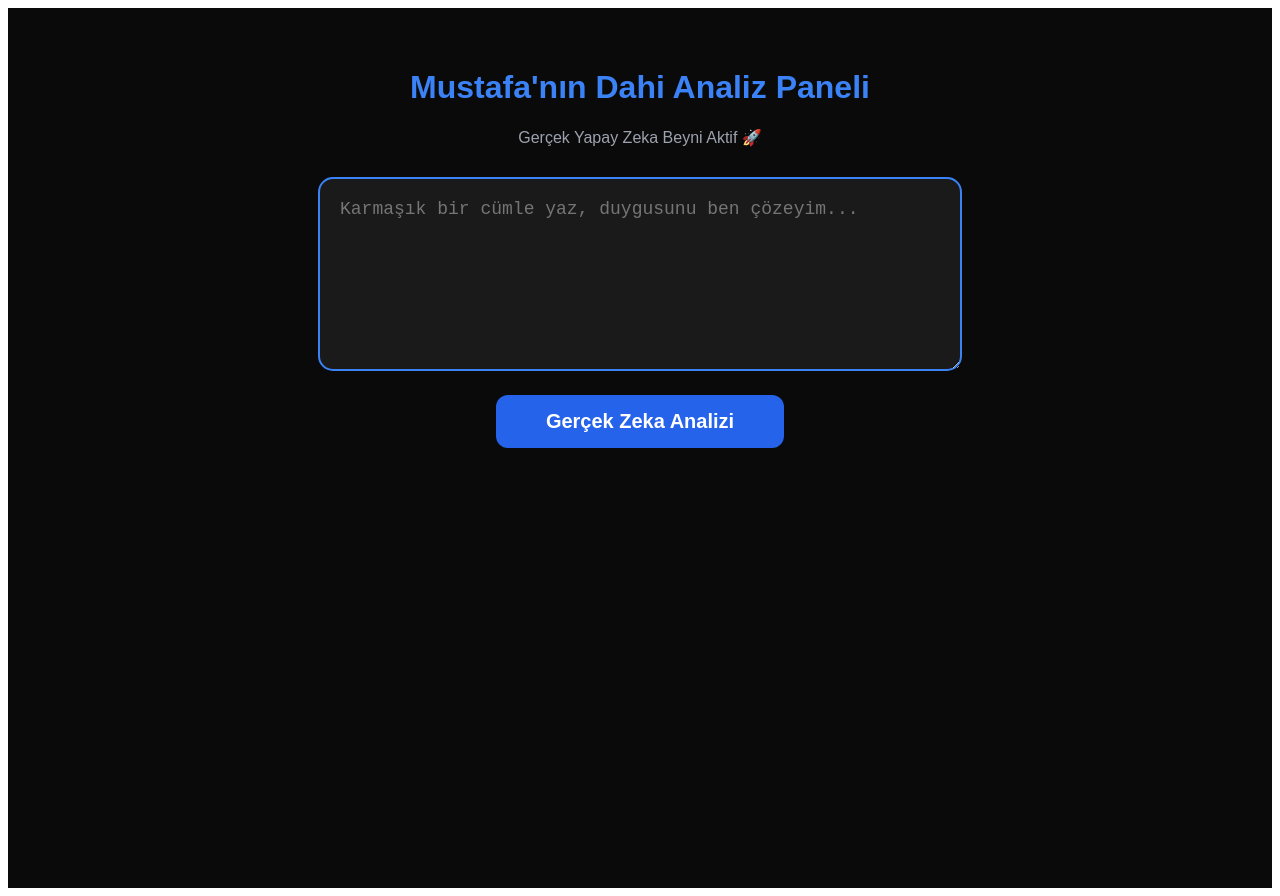
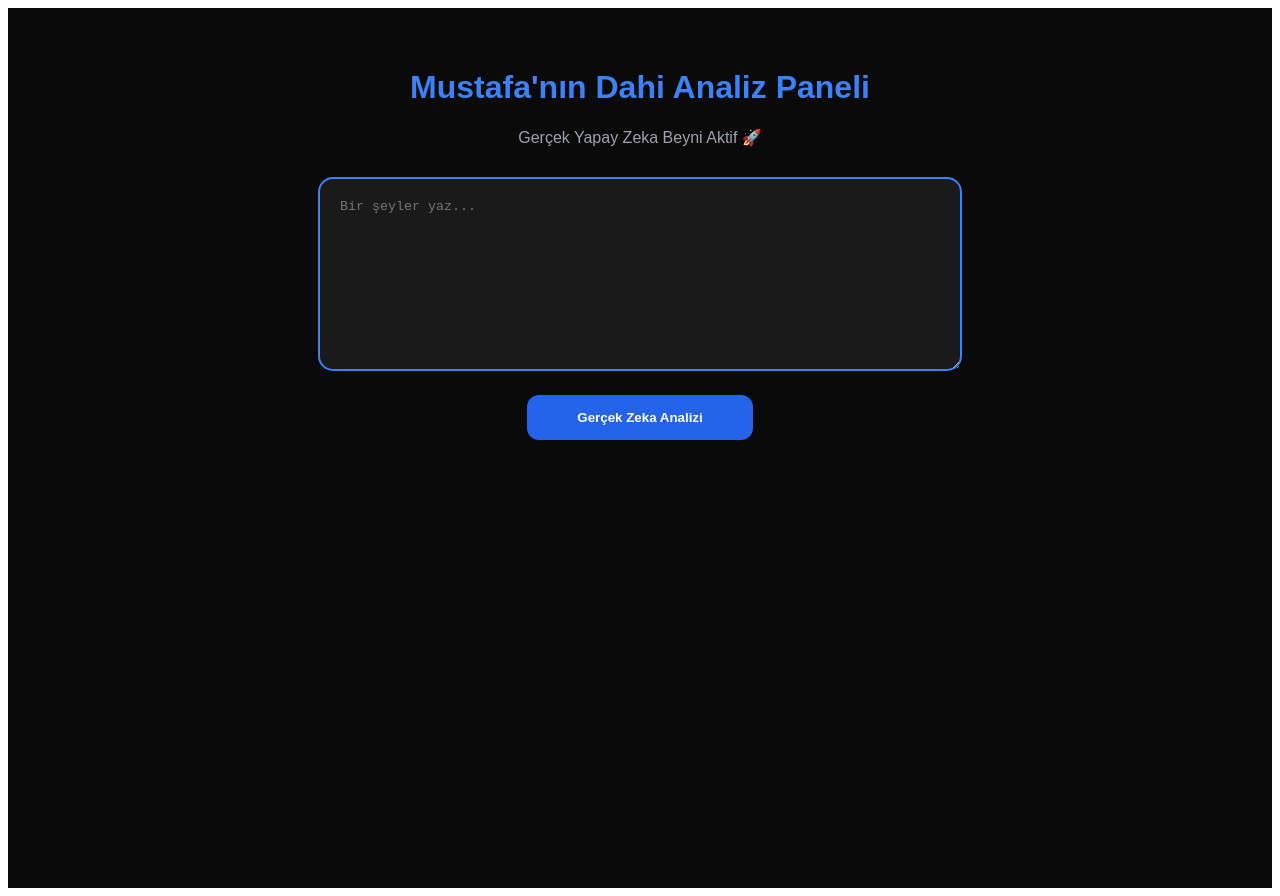
Before and after one commit to mustafaerentulunay2-arch/yapay-zeka-beyin, a Next.js app: page / in a window 1280 px wide. Built offline with nearby package versions, Linux system fonts and the light colour scheme; no server answers.

Commit message:
Update page.tsx

```diff
--- a/app/page.tsx
+++ b/app/page.tsx
@@ -7,7 +7,7 @@ export default function MustafaZekaPaneli() {
   const [sonuc, setSonuc] = useState<string | null>(null);
   const [yukleniyor, setYukleniyor] = useState(false);
 
-  // Vercel kasasındaki anahtarı kullanır
+  // Sadece bu satır kalmalı, Vercel kasasına bağlanır
   const ANAHTAR = process.env.NEXT_PUBLIC_GEMINI_API_KEY;
 
   const analizEt = async () => {
@@ -29,10 +29,10 @@ export default function MustafaZekaPaneli() {
       if (data.candidates && data.candidates[0].content.parts[0].text) {
         setSonuc(data.candidates[0].content.parts[0].text);
       } else {
-        setSonuc("Bağlantı başarılı ama cevap gelmedi. Anahtarı kontrol et!");
+        setSonuc("Cevap alınamadı, anahtarını kontrol et!");
       }
     } catch (hata) {
-      setSonuc("Hata: Yapay zeka şu an meşgul!");
+      setSonuc("Yapay zeka şu an meşgul!");
     } finally {
       setYukleniyor(false);
     }
@@ -46,22 +46,21 @@ export default function MustafaZekaPaneli() {
       <textarea
         value={metin}
         onChange={(e) => setMetin(e.target.value)}
-        placeholder="Karmaşık bir cümle yaz, duygusunu ben çözeyim..."
-        style={{ width: '100%', maxWidth: '600px', height: '150px', padding: '20px', borderRadius: '15px', fontSize: '18px', border: '2px solid #3b82f6', backgroundColor: '#1a1a1a', color: 'white', outline: 'none' }}
+        placeholder="Bir şeyler yaz..."
+        style={{ width: '100%', maxWidth: '600px', height: '150px', padding: '20px', borderRadius: '15px', border: '2px solid #3b82f6', backgroundColor: '#1a1a1a', color: 'white' }}
       />
       <br />
       <button
         onClick={analizEt}
         disabled={yukleniyor}
-        style={{ marginTop: '20px', padding: '15px 50px', backgroundColor: yukleniyor ? '#4b5563' : '#2563eb', color: 'white', border: 'none', borderRadius: '12px', cursor: 'pointer', fontWeight: 'bold', fontSize: '20px' }}
+        style={{ marginTop: '20px', padding: '15px 50px', backgroundColor: '#2563eb', color: 'white', border: 'none', borderRadius: '12px', cursor: 'pointer', fontWeight: 'bold' }}
       >
         {yukleniyor ? 'Düşünüyor...' : 'Gerçek Zeka Analizi'}
       </button>
 
       {sonuc && (
-        <div style={{ marginTop: '40px', padding: '30px', border: '3px solid #2563eb', borderRadius: '20px', backgroundColor: '#111827', display: 'inline-block', minWidth: '350px' }}>
-          <h2 style={{ margin: '0 0 10px 0', fontSize: '18px', color: '#9ca3af', textTransform: 'uppercase' }}>Analiz Sonucu:</h2>
-          <p style={{ fontSize: '36px', fontWeight: 'bold', margin: '0' }}>{sonuc}</p>
+        <div style={{ marginTop: '40px', padding: '30px', border: '3px solid #2563eb', borderRadius: '20px', backgroundColor: '#111827' }}>
+          <p style={{ fontSize: '30px', fontWeight: 'bold' }}>{sonuc}</p>
         </div>
       )}
     </div>
```
